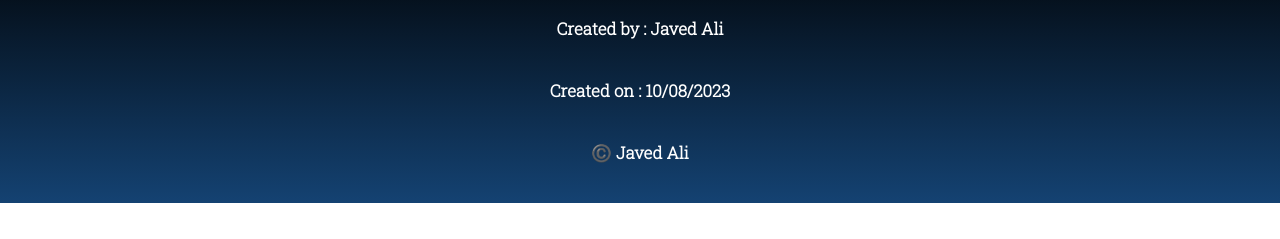
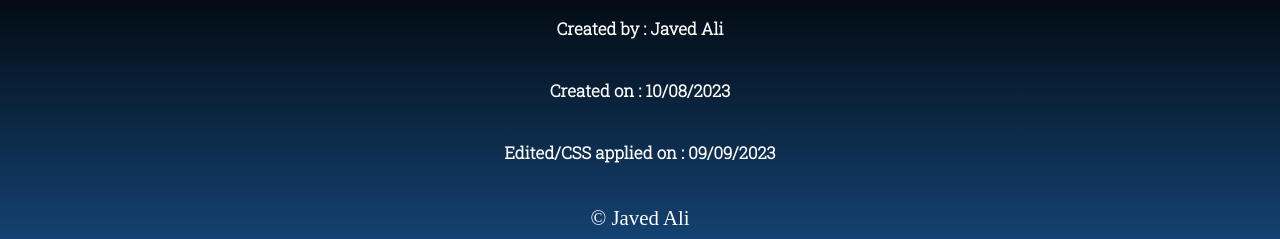
Before and after one commit to cosmos-creator/Portfolio, a plain HTML site: page index.html in a window 1280 px wide. Shown: the part 630-869 px from the top of the page. Before the commit the page ends 833 px from the top, so only its background shows below. Drawn offline with Linux system fonts and the light colour scheme.

Commit message:
Copyright notice message

```diff
--- a/Public/styles.css
+++ b/Public/styles.css
@@ -33,3 +33,6 @@ div {
   position: relative;
   width: 100%;
 }
+footer {
+  text-align: center;
+}
--- a/index.html
+++ b/index.html
@@ -48,8 +48,11 @@
         <h2 class="about information"><a href="./Public/hobbies.html">About Me</a></h2>
         <h6 class="credits">Created by : Javed Ali</h6>
         <h6 class="credits">Created on : 10/08/2023</h6>
-        <h6>©️ Javed Ali</h6>
+        <h6 class="credits">Edited/CSS applied on : 09/09/2023</h6>
     </div>
 </body>
+<footer>
+    <small>&copy; Javed Ali</small>
+</footer>
 
 </html>
```
Also changed, not shown: Public/hobbies.html (+3 -0 lines).
